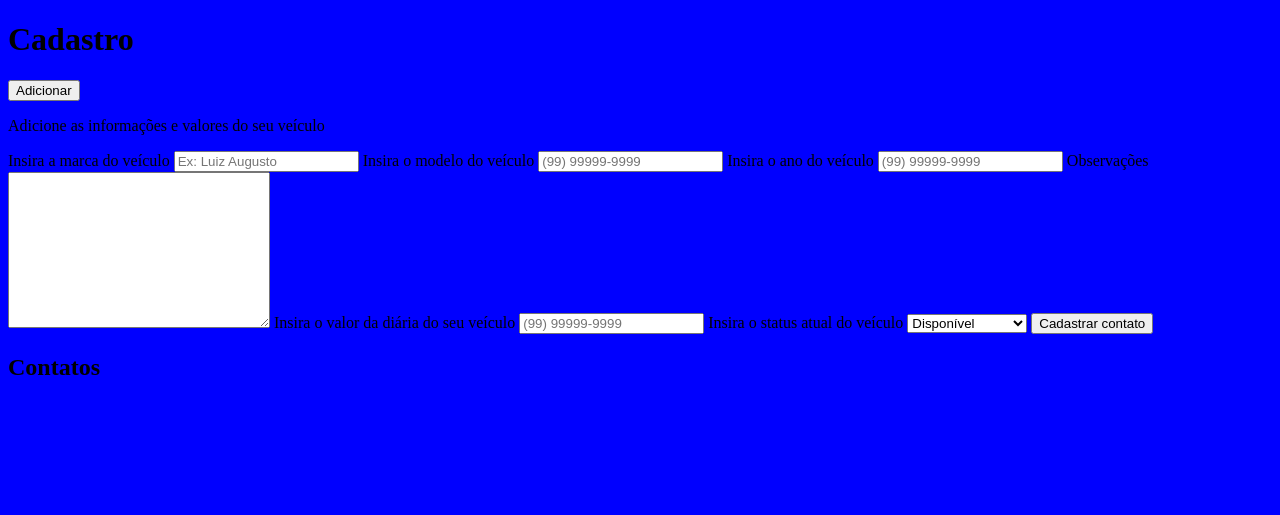
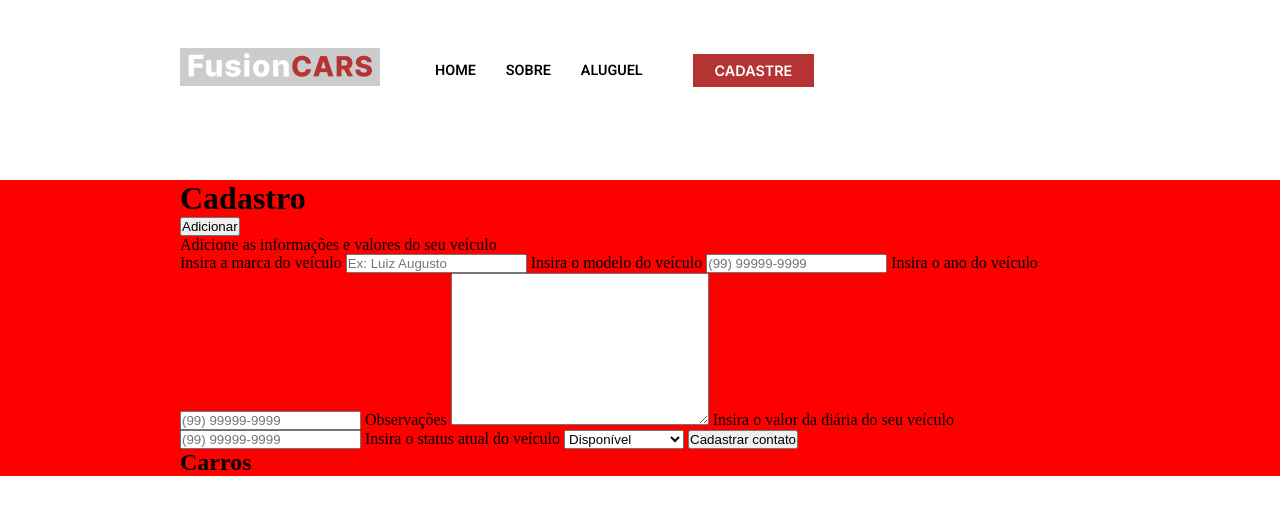
Before and after one commit to pedrohenriquegalvao/PAFT-Car-Rent, a Flask app: page /car-rent in a window 1280 px wide. Shown: the top 515 px of the page. Run offline with Flask 2, Linux system fonts and the light colour scheme; data that the repository does not hold is empty.

Commit message:
add logo

```diff
--- a/static/navbar.js
+++ b/static/navbar.js
@@ -7,6 +7,7 @@ let burguer = document.querySelector('.burguer');
 let navIcon = document.querySelector('.nav-icon');
 
 let mainContent = document.querySelector('#content');
+
 
 function toggleSidebar() {
     showSidebar = !showSidebar;
@@ -36,7 +37,3 @@ window.addEventListener('resize', () => {
         toggleSidebar();
     }
 });
-
-navLogo.addEventListener('click', () => {
-    window.location.href = '/pages/homepage.html';
-});
--- a/static/style/car-rent.css
+++ b/static/style/car-rent.css
@@ -1,3 +1,5 @@
-body {
-  background-color: blue;
+main {
+  margin: 0 auto 50px auto;
+  padding: 0 180px;
+  background-color: red;
 }/*# sourceMappingURL=car-rent.css.map */
--- a/static/style/car-rent.scss
+++ b/static/style/car-rent.scss
@@ -1,3 +1,5 @@
-body {
-    background-color: blue;
+main {
+    margin: 0 auto 50px auto;
+    padding: 0 180px;
+    background-color: red;
 }
--- a/static/style/navbar/navbar.css
+++ b/static/style/navbar/navbar.css
@@ -12,7 +12,6 @@
 nav {
   display: flex;
   align-items: center;
-  background-color: #030225;
   height: 140px;
   padding: 0 180px 0 180px;
   font-family: "Heebo", sans-serif;
@@ -37,39 +36,29 @@ nav .options li {
   margin-right: 30px;
 }
 nav .options li a {
-  color: #FFF;
+  color: #000;
+  font-weight: 600;
+  font-size: 0.9em;
 }
 nav .options li:last-child {
   margin: 0;
 }
-nav .options .nav-right button {
+nav .options #btncadastre {
   background: none;
   font-family: "Inter", sans-serif;
-  font-size: 1.1em;
+  font-size: 1em;
   font-weight: 600;
-  letter-spacing: 0.305em;
   color: white;
-  padding: 12px 40px;
-  border: 0.1px solid #FFF;
-  border-radius: 5px;
+  padding: 8px 22px;
+  border: none;
   margin-left: 20px;
+  background-color: rgb(182, 51, 51);
 }
-nav .options .nav-right button:hover {
+nav .options #btncadastre:hover {
   cursor: pointer;
 }
-nav .options .nav-right .user-area {
-  display: flex;
-  align-items: center;
-  justify-content: center;
-  margin-right: 30px;
-}
-nav .options .nav-right .user-area li#user-pic a {
-  display: flex;
-  align-items: center;
-  justify-content: center;
-}
 nav .options li {
-  color: #FFF;
+  color: #000;
 }
 nav .options img {
   width: 75px;
@@ -93,14 +82,14 @@ nav .close-sidebar {
   }
   body .burguer {
     display: block !important;
-    color: #FFF;
+    color: rgb(182, 51, 51);
     font-size: 40px;
     position: absolute;
     right: 40px;
     z-index: 2;
   }
   body .options {
-    background-color: #05042b;
+    background-color: rgb(184, 107, 107);
     position: absolute;
     flex-direction: column;
     justify-content: center !important;
@@ -113,7 +102,7 @@ nav .close-sidebar {
             animation-duration: 1s;
     z-index: 1;
   }
-  body .options .nav-left, body .options .nav-right {
+  body .options ul {
     flex-direction: column;
   }
   body .options li {
@@ -122,21 +111,6 @@ nav .close-sidebar {
   }
   body .options li button {
     margin-left: 0 !important;
-  }
-  body .options .nav-left {
-    margin-top: 5vh;
-    margin-bottom: 8vh;
-  }
-  body .options .nav-right .user-area {
-    flex-direction: row-reverse;
-    margin: 0;
-    margin-bottom: 20vh;
-  }
-  body .options .nav-right .user-area li {
-    margin: 0;
-  }
-  body .options .nav-right .user-area li#user-pic {
-    margin-right: 1em;
   }
   @-webkit-keyframes showSidebar {
     from {
--- a/static/style/navbar/navbar.scss
+++ b/static/style/navbar/navbar.scss
@@ -6,7 +6,6 @@
 nav {
     display: flex;
     align-items: center;
-    background-color: aux.$azulmarinho;
     height: 140px;
     padding: 0 180px 0 180px;
     font-family: aux.$heebo;
@@ -28,51 +27,32 @@ nav {
         li {
             margin-right: 30px;
             a {
-                color: #FFF;
+                color: #000;
+                font-weight: 600;
+                font-size: 0.9em;
             }
         }
         li:last-child {
             margin: 0;
         }
 
-        .nav-left {
-
-        }
-        .nav-right {
-
-            button {
+        #btncadastre {
             background: none;
             font-family: aux.$inter;
-                font-size: 1.1em;
+            font-size: 1em;
             font-weight: 600;
-                letter-spacing: 0.305em;
             color: white;
-                padding: 12px 40px;
-                border: 0.1px solid #FFF;
-                border-radius: 5px;
+            padding: 8px 22px;
+            border: none;
             margin-left: 20px;
+            background-color: rgb(182, 51, 51);
             &:hover {
                 cursor: pointer;
             }
         }
 
-            .user-area {
-                display: flex;
-                align-items: center;
-                justify-content: center;
-                margin-right: 30px;
-                li#user-pic{
-                    a {
-                        display: flex;
-                        align-items: center;
-                        justify-content: center;
-                    }
-                }
-            }
-        }
-
         li {
-            color: #FFF;
+            color: #000;
         }
         img {
             width: 75px;
@@ -98,14 +78,14 @@ nav {
         overflow-x: hidden;
         .burguer {
             display: block !important;
-            color: #FFF;
+            color: rgb(182, 51, 51);
             font-size: 40px;
             position: absolute;
             right: 40px;
             z-index: 2;
         }
         .options{
-            background-color: aux.$azulmarinho2;
+            background-color: rgb(184, 107, 107);
             position: absolute;
             flex-direction: column;
             justify-content: center !important;
@@ -116,7 +96,7 @@ nav {
             right: -100vw;
             animation-duration: 1s;
             z-index: 1;
-            .nav-left, .nav-right {
+            ul {
                 flex-direction: column;
             }
             li {
@@ -125,24 +105,6 @@ nav {
                 button {
                     margin-left: 0 !important;
                 }
-            }
-            .nav-left{
-                margin-top: 5vh;
-                margin-bottom: 8vh;
-            }
-            .nav-right {
-                .user-area {
-                    flex-direction: row-reverse;
-                    margin: 0;
-                    margin-bottom: 20vh;
-                    li {
-                        margin: 0;
-                    }
-                    li#user-pic {
-                        margin-right: 1em;
-                    }
-                }
-
             }
 
         }
--- a/templates/car-rent.html
+++ b/templates/car-rent.html
@@ -11,9 +11,31 @@
     <link rel="preconnect" href="https://fonts.gstatic.com" crossorigin>
     <link href="https://fonts.googleapis.com/css2?family=Inter:wght@100;200;300;400;500;600;700&display=swap" rel="stylesheet">
 
+    <link rel="stylesheet" href="static/style/navbar/navbar.css">
+    <link rel="stylesheet" href="static/style/car-rent.css">
 </head>
 <body>
+    <nav id="navbar">
 
+        <div class="logo">
+            <a href="index"><img src="static/img/logo-navbar.png" alt="" id="logo-navbar"></a>
+        </div>
+
+        <div class="options">
+            <ul>
+                <li><a href="#">HOME</a></li>
+                <li><a href="#">SOBRE</a></li>
+                <li><a href="#">ALUGUEL</a></li>
+                <li><a href="car-rent"><button id="btncadastre">CADASTRE</button></a></li>
+            </ul>
+        </div>
+
+        <div class="burguer" onclick="toggleSidebar()">
+            <i class="fa-solid fa-bars nav-icon"></i>
+        </div>
+    </nav>
+
+    <main>
         <h1>Cadastro</h1>
         <button>Adicionar</button>
         <p class="sub-title">Adicione as informações e valores do seu veículo</p>
@@ -47,10 +69,12 @@
         </section>
 
 
-    <h2>Contatos</h2>
+        <h2>Carros</h2>
         <div class="container">
             <div id="cars"></div>
         </div>
+    </main>
+
 
 
     <script src="{{url_for('static', filename='index.js')}}"></script>
```
Also changed, not shown: static/style/index.css (+22 -1 lines), static/style/index.scss (+16 -1 lines), templates/index.html (+9 -5 lines), static/img/carro.jpeg (added), static/img/logo-navbar.png, 4 other files. Lines whose indentation alone changed are shown as unchanged.
